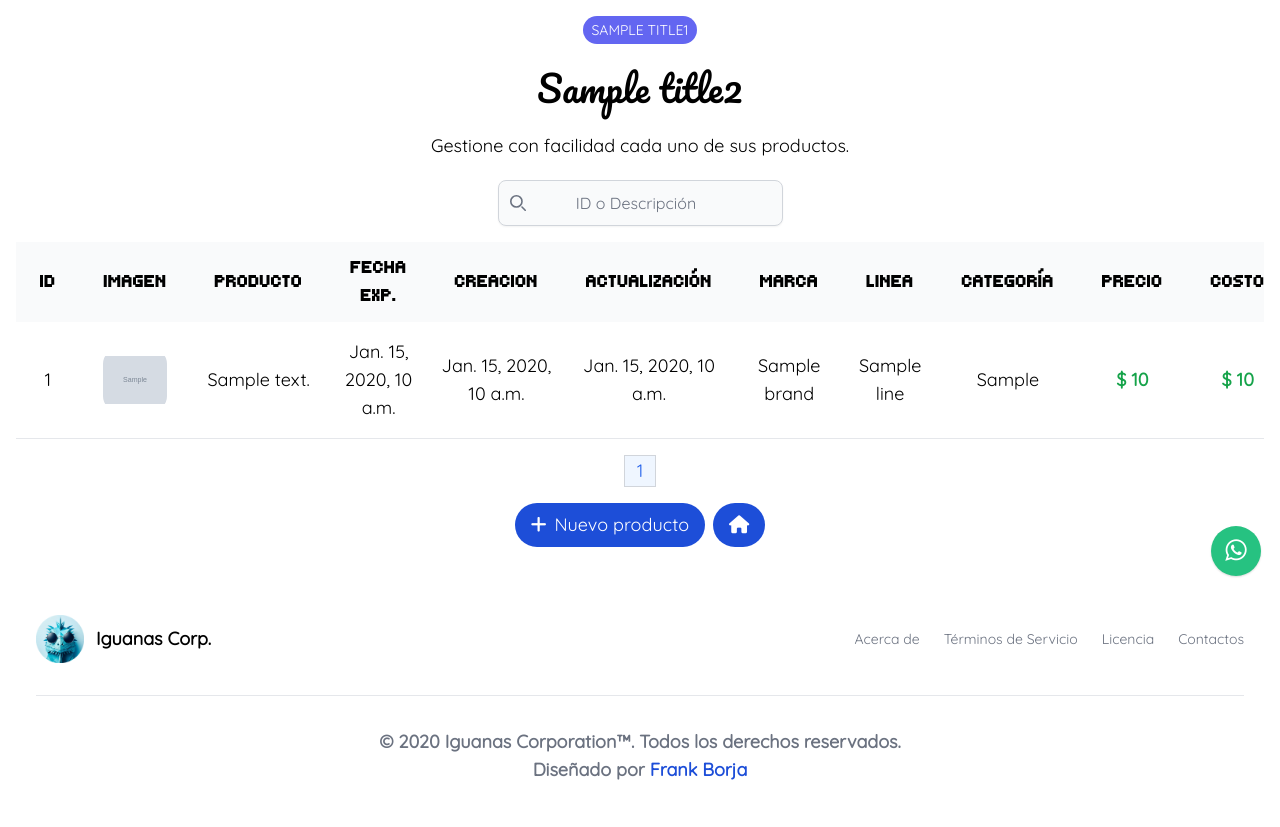
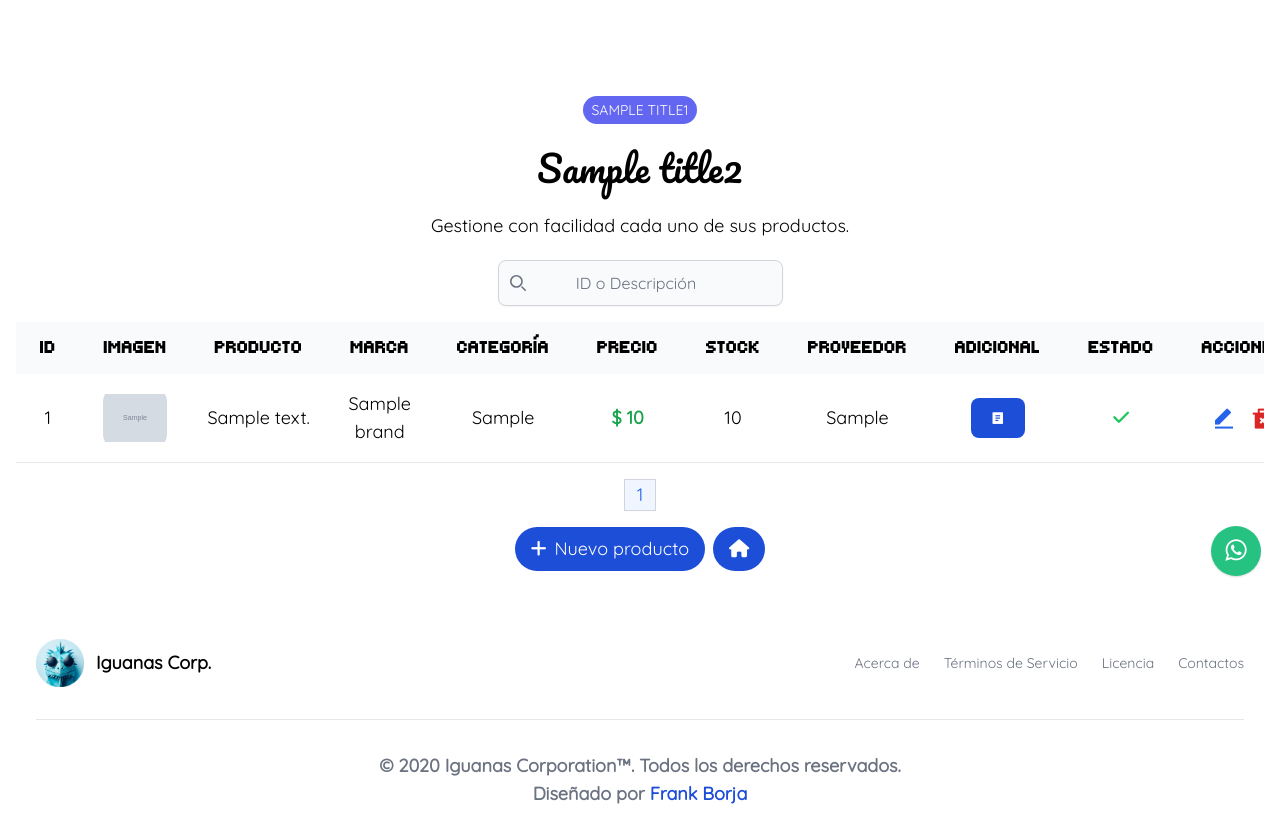
Before and after one commit to fborjaz/System_Fact_Sales_DJ, a Django app: template templates/core/products/list.html in a window 1280 px wide. Shown: the part 80-907 px from the top of the page. Before the commit the page ends 860 px from the top, so only its background shows below. Run offline with Django 3.2, Linux system fonts and the light colour scheme; the template is opened without the code that fills it: most values are stand-ins (such as "Sample title", 1, 10 or a date in 2020); grey boxes marked "Sample" are stand-in pictures; style sheets or scripts are compiled from the project's sources; some libraries are stand-ins or nearby versions.

Commit message:
update template modulos

```diff
--- a/templates/core/products/list.html
+++ b/templates/core/products/list.html
@@ -2,7 +2,7 @@
 {% block content %}
 {% load static %}
 <title>{% block title %} {{ title1 }} {% endblock title %}</title>
-    <section class="dark:bg-principal">
+<section class="dark:bg-principal mt-20">
     <div class="text-center" data-aos="fade-up" data-aos-delay="200">
         <div class="sm:pt-28 lg:pt-24">
             <div class="flex flex-col items-center justify-center">
@@ -28,7 +28,7 @@
                             <svg class="w-4 h-4 text-gray-500 dark:text-gray-400" aria-hidden="true"
                                 xmlns="http://www.w3.org/2000/svg" fill="none" viewBox="0 0 20 20">
                                 <path stroke="currentColor" stroke-linecap="round" stroke-linejoin="round"
-                                          stroke-width="2" d="m19 19-4-4m0-7A7 7 0 1 1 1 8a7 7 0 0 1 14 0Z"/>
+                                    stroke-width="2" d="m19 19-4-4m0-7A7 7 0 1 1 1 8a7 7 0 0 1 14 0Z" />
                             </svg>
                         </div>
                         <form method="GET" action="{% url 'core:product_list' %}">
@@ -46,20 +46,13 @@
                                 <th scope="col" class="px-6 py-3">ID</th>
                                 <th scope="col" class="px-6 py-3">Imagen</th>
                                 <th scope="col" class="px-6 py-3">Producto</th>
-                                <th scope="col" class="px-6 py-3">Fecha Exp.</th>
-                                <th scope="col" class="px-6 py-3">Creacion</th>
-                                <th scope="col" class="px-6 py-3">Actualización</th>
                                 <th scope="col" class="px-6 py-3">Marca</th>
-                                <th scope="col" class="px-6 py-3">Linea</th>
                                 <th scope="col" class="px-6 py-3">Categoría</th>
                                 <th scope="col" class="px-6 py-3">Precio</th>
-                                <th scope="col" class="px-6 py-3">Costo</th>
                                 <th scope="col" class="px-6 py-3">Stock</th>
-                                <th scope="col" class="px-6 py-3">Iva</th>
-                                {#                                <th scope="col" class="px-6 py-3">Proveedor</th>#}
-                                {#                                <th scope="col" class="px-6 py-3">Adicional</th>#}
+                                <th scope="col" class="px-6 py-3">Proveedor</th>
+                                <th scope="col" class="px-6 py-3">Adicional</th>
                                 <th scope="col" class="px-6 py-3">Estado</th>
-                                <th scope="col" class="px-6 py-3">Activo</th>
                                 <th scope="col" class="px-6 py-3">Acciones</th>
                             </tr>
                         </thead>
@@ -70,35 +63,66 @@
                                 <td class="w-4 p-4">{{ item.id }}</td>
                                 <th>
                                     <img class="mx-auto w-16 h-16 object-contain rounded-2xl"
-                                             src="
-
-
-                                                     {% if item.image %}{{ item.image.url }}{% else %}{% static 'img/default_product.png' %}{% endif %}"
+                                        src="{% if item.image %}{{ item.image.url }}{% else %}{% static 'img/default_product.png' %}{% endif %}"
                                         alt="Imagen del producto">
                                 </th>
                                 <td class="px-2 py-4">{{ item.description }}</td>
-                                    <td class="px-2 py-4">{{ item.expiration_date }}</td>
-                                    <td class="px-2 py-4">{{ item.created }}</td>
-                                    <td class="px-2 py-4">{{ item.updated }}</td>
                                 <td class="px-2 py-4">{{ item.brand }}</td>
-                                    <td class="px-2 py-4">{{ item.line }}</td>
                                 <td class="px-2 py-4">{{ item.get_categories }}</td>
-                                    <td class="px-2 py-4 text-green-600 dark:text-green-300 font-black">
-                                        $ {{ item.price }}   </td>
-                                    <td class="px-2 py-4 text-green-600 dark:text-green-300 font-black">
-                                        $ {{ item.cost }}</td>
+                                <td class="px-2 py-4 text-green-600 dark:text-green-300 font-black">$ {{ item.price }}
+                                </td>
                                 <td class="px-2 py-4">{{ item.stock }}</td>
-                                    <td class="px-2 py-4">{{ item.iva }}</td>
-                                    <td class="px-2 py-4">{{ item.state }}</td>
-
+                                <td class="px-2 py-4">{{ item.get_suppliers }}</td>
                                 <td class="px-6 py-4">
-                                        {% if item.active %}
+                                    <button id="dropdownButton{{ item.id }}" onclick="toggleDropdown('{{ item.id }}')"
+                                        class="text-white bg-blue-700 hover:bg-blue-800 focus:ring-4 focus:outline-none focus:ring-blue-300 rounded-lg text-sm px-5 py-2.5 text-center inline-flex items-center dark:bg-principal dark:hover:bg-secundario dark:focus:ring-blue-800"
+                                        type="button">
+                                        <i class="ri-file-list-2-fill text-white dark:text-blue-300"></i>
+                                    </button>
+                                    <!-- Dropdown menu -->
+                                    <div id="dropdown{{ item.id }}"
+                                        class="z-10 hidden bg-white divide-y divide-gray-100 rounded-lg shadow w-44 dark:bg-secundario absolute">
+                                        <ul class="py-2 text-gray-700 dark:text-gray-200"
+                                            aria-labelledby="dropdownButton{{ item.id }}">
+                                            <li>
+                                                <a href="#" class="block px-4 py-2 hover:bg-gray-100 dark:hover:bg-gray-600 dark:hover:text-white">
+                                                    <span class="text-2xl dark:text-green-300 font-Pacifico">{{ item.get_line_display }}<br></span>
+                                                </a>
+                                            </li>
+                                            <li>
+                                                <a href="#"
+                                                    class="block px-4 py-2 hover:bg-gray-100 dark:hover:bg-gray-600 dark:hover:text-white">
+                                                    <span
+                                                        class="dark:text-blue-300 font-Tiny5 uppercase">Expiración:<br></span>
+                                                    {{ item.expiration_date | date:"d/m/Y" }}
+                                                </a>
+                                            </li>
+                                            <li>
+                                                <a href="#"
+                                                    class="block px-4 py-2 hover:bg-gray-100 dark:hover:bg-gray-600 dark:hover:text-white">
+                                                    <span
+                                                        class="dark:text-blue-300 font-Tiny5 uppercase">Creación:<br></span>
+                                                    {{ item.created | date:"d/m/Y" }}
+                                                </a>
+                                            </li>
+                                            <li>
+                                                <a href="#"
+                                                    class="block px-4 py-2 hover:bg-gray-100 dark:hover:bg-gray-600 dark:hover:text-white">
+                                                    <span
+                                                        class="dark:text-blue-300 font-Tiny5 uppercase">Actualización:<br></span>
+                                                    {{ item.updated | date:"d/m/Y" }}
+                                                </a>
+                                            </li>
+                                        </ul>
+                                    </div>
+                                </td>
+                                <td class="px-6 py-4">
+                                    {% if item.state %}
                                     <i class="fa-solid fa-check text-green-500"></i>
                                     {% else %}
                                     <i class="fa-solid fa-square-minus text-red-500"></i>
                                     {% endif %}
                                 </td>
-
                                 <td class="px-6 py-4 text-2xl">
                                     <a href="{% url 'core:product_update' item.id %}"
                                         class="text-blue-600 dark:text-blue-500">
@@ -108,7 +132,6 @@
                                         onclick="openDeleteModal('{{ item.id }}', '{{ item.description }}')">
                                         <i class="ri-delete-bin-2-fill"></i>
                                     </button>
-
                                 </td>
                             </tr>
                             {% endfor %}
@@ -158,8 +181,6 @@
                     </a>
                 </div>
             </div>
-            </div>
-        </div>
 </section>
 
 <script>
@@ -190,7 +211,7 @@
 </script>
 
 <!-- Modal de eliminación -->
-    {% include 'fragments/delete.html' %}
+{% include 'core/delete.html' %}
 <script>
     function openDeleteModal(id, description) {
         const deleteForm = document.getElementById('deleteForm');
@@ -198,28 +219,9 @@
         document.getElementById('Description').textContent = `ID: ${id} - ${description}`;
         document.getElementById('deleteModal').classList.remove('hidden');
     }
-
     function closeModal() {
         document.getElementById('deleteModal').classList.add('hidden');
     }
-
-        function confirmDelete() {
-            const deleteForm = document.getElementById('deleteForm');
-            deleteForm.submit();
-        }
 </script>
 
-    {#    <script>#}
-    {#        function openDeleteModal(id, description) {#}
-    {#            const deleteForm = document.getElementById('deleteForm');#}
-    {#            deleteForm.action = `{% url 'core:product_delete' 0 %}`.replace('0', id);#}
-    {#            document.getElementById('Description').textContent = `ID: ${id} - ${description}`;#}
-    {#            document.getElementById('deleteModal').classList.remove('hidden');#}
-    {#        }#}
-    {##}
-    {#        function closeModal() {#}
-    {#            document.getElementById('deleteModal').classList.add('hidden');#}
-    {#        }#}
-    {#    </script>#}
-
 {% endblock %}
--- a/templates/core/suppliers/list.html
+++ b/templates/core/suppliers/list.html
@@ -52,7 +52,7 @@
                         </tr>
                         </thead>
                         <tbody>
-                        {% for item in supplier %}
+                        {% for item in suppliers %}
                             <tr class="dark:text-gray-400 bg-white border-b dark:bg-[#0b1121] dark:border-secundario hover:bg-gray-50 dark:hover:bg-[#121c33]">
                                 <td class="px-6 py-4">{{ item.id }}</td>
                                 <td class="px-6 py-4">
```
Lines whose indentation alone changed are shown as unchanged.
